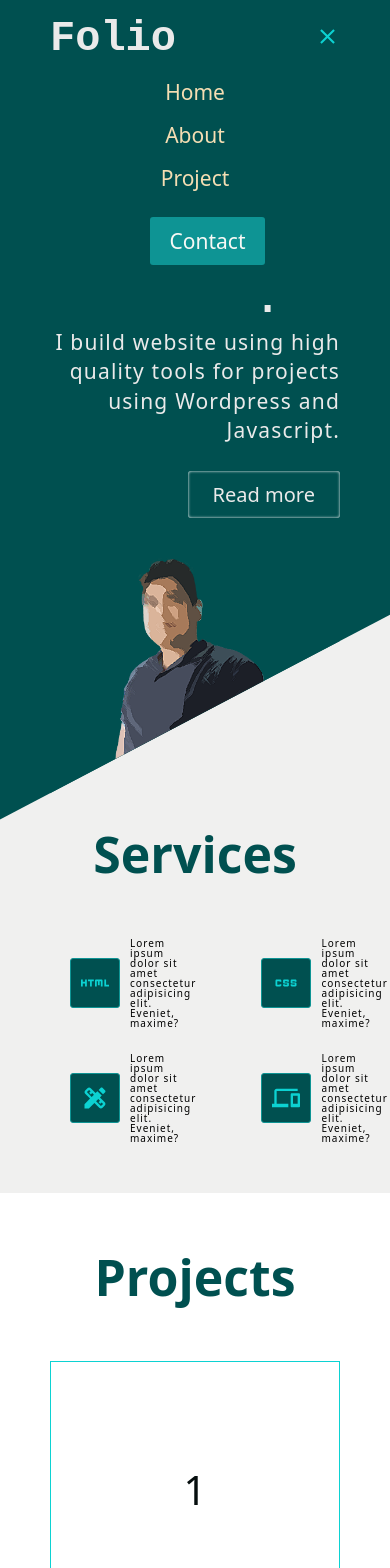
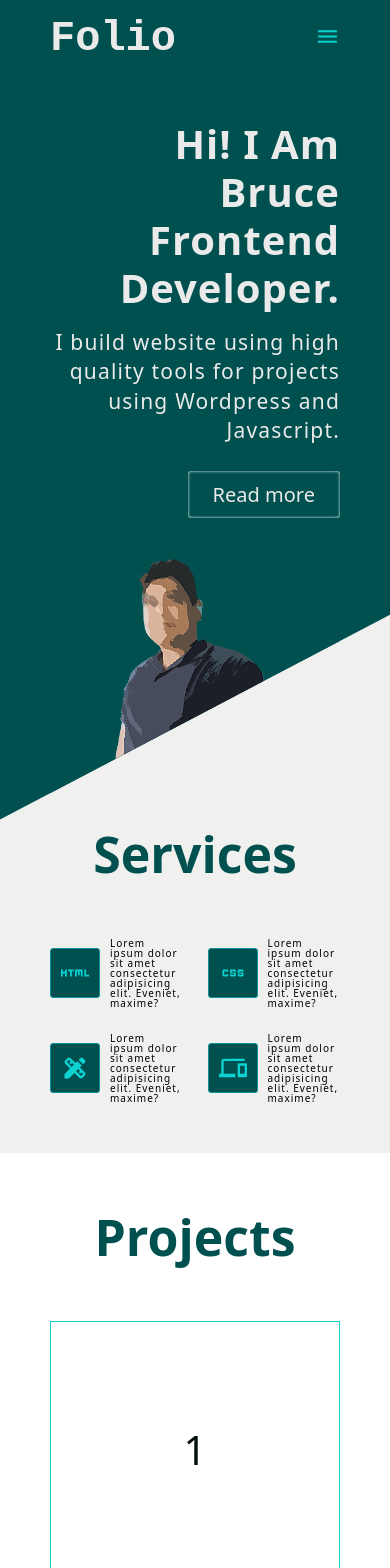
Before and after one commit to bmpandrada/portfolio23, a React (Vite) app: page / in a window 390 px wide. Shown: the top 1568 px of the page. Built offline with nearby package versions, Linux system fonts and the light colour scheme.

Commit message:
new portfolio

```diff
--- a/src/Header.jsx
+++ b/src/Header.jsx
@@ -16,7 +16,7 @@ const show = () => {
         </h1>
       </div>
       <nav className="navbar">
-        <ul className={`${toggle ? "navbar-list shows": "navbar-list"}`}>
+        <ul className={`${!toggle ? "navbar-list shows": "navbar-list"}`}>
           <li onClick={show} className="item"><a href="#">Home</a></li>
           <li onClick={show} className="item"><a href="#">About</a></li>
           <li onClick={show} className="item"><a href="#">Project</a></li>
@@ -25,7 +25,7 @@ const show = () => {
       </nav>
 
       <div className="burger" onClick={show}>
-          {!toggle ? <MenuIcon className='burger-icon'/>
+          {toggle ? <MenuIcon className='burger-icon'/>
           : <CloseIcon className='burger-icon'/>}
 
         </div>
--- a/src/index.css
+++ b/src/index.css
@@ -277,9 +277,11 @@ background: #005050;
 .col-1-of-2 {
     grid-template-columns: repeat(1, 1fr);
     gap: 1.2rem;
+    width: 100%;
 }
 .col-2-of-4{
   grid-template-columns: repeat(2, 1fr);
+  width: 100%;
 }
 .navbar-list{
   display: none;
@@ -298,7 +300,8 @@ background: #005050;
 }
 .fbox {
   color: black;
-  padding: 0 2rem;
+  padding: 0;
+
   display: flex;
   align-items: center;
   gap: 1rem;
```
